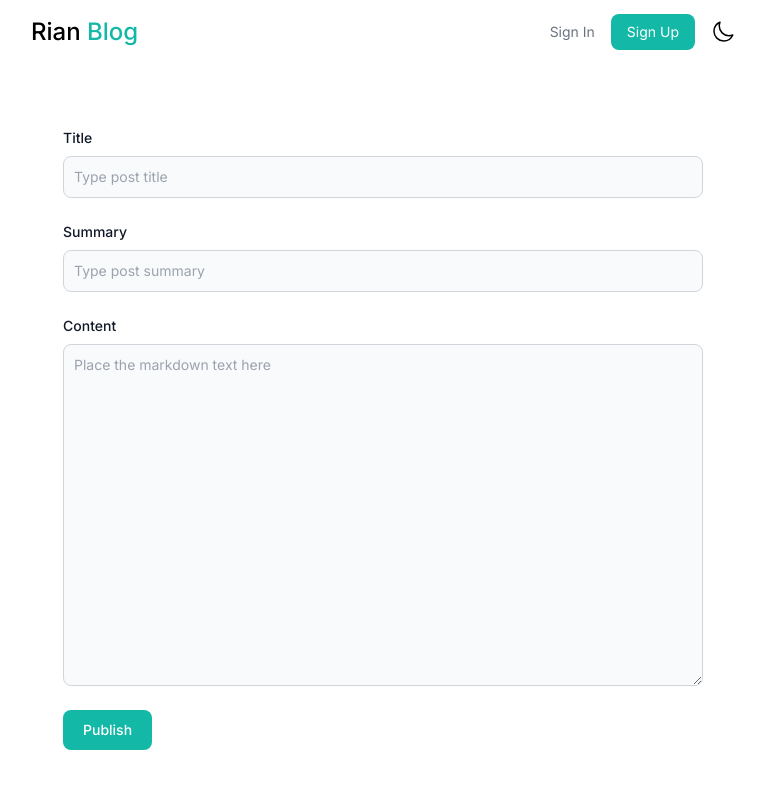
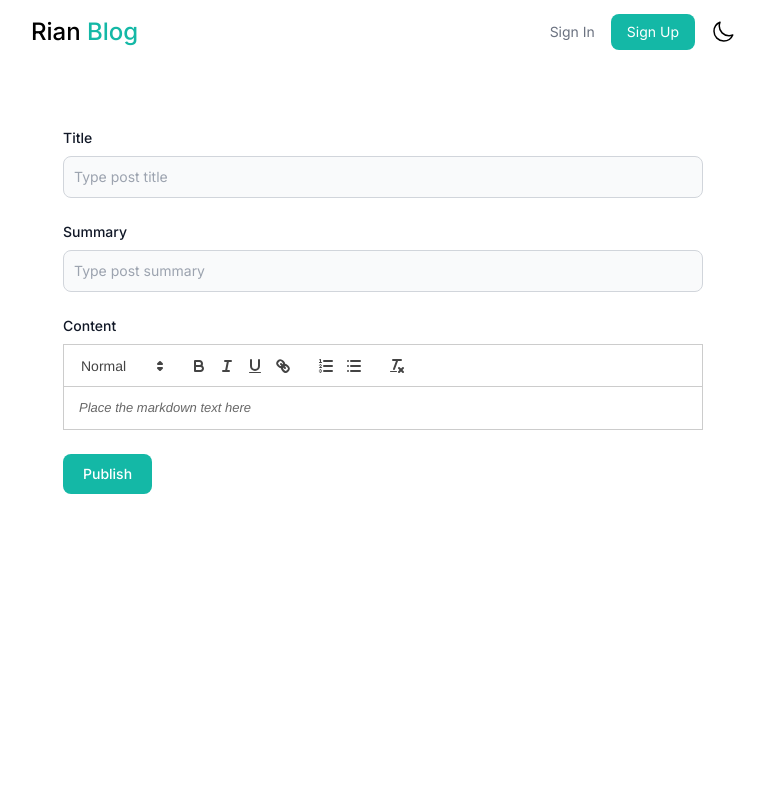
Before and after one commit to RianNegreiros/personal-website, a Next.js app in the folder client/: page /post/new in a window 1280 px wide. Shown: the top 788 px of the page, without its empty margins (257-1021 px from the left). Built offline with nearby package versions, Linux system fonts and the light colour scheme; no server answers.

Commit message:
chore: remove quill package

```diff
--- a/client/app/post/new/page.tsx
+++ b/client/app/post/new/page.tsx
@@ -1,4 +1,25 @@
+"use client"
+
+import { useState } from 'react';
+import ReactQuill from 'react-quill';
+import 'react-quill/dist/quill.snow.css';
+
+interface NewPostState {
+  editorContent: string;
+}
+
 export default function NewPostPage() {
+  const [state, setState] = useState<NewPostState>({
+    editorContent: '',
+  });
+
+  const handleEditorChange = (content: string) => {
+    setState({
+      ...state,
+      editorContent: content,
+    });
+  };
+
   return (
     <section className="bg-white dark:bg-gray-900">
       <div className="py-8 px-4 mx-auto max-w-2xl lg:py-16">
@@ -16,7 +37,12 @@ export default function NewPostPage() {
 
             <div className="sm:col-span-2">
               <label htmlFor="content" className="block mb-2 text-sm font-medium text-gray-900 dark:text-white">Content</label>
-              <textarea id="description" rows={16} className="block p-2.5 w-full text-sm text-gray-900 bg-gray-50 rounded-lg border border-gray-300 focus:ring-primary-500 focus:border-primary-500 dark:bg-gray-700 dark:border-gray-600 dark:placeholder-gray-400 dark:text-white dark:focus:ring-primary-500 dark:focus:border-primary-500" placeholder="Place the markdown text here"></textarea>
+              <ReactQuill
+                value={state.editorContent}
+                onChange={handleEditorChange}
+                theme="snow"
+                placeholder="Place the markdown text here"
+              />
             </div>
           </div>
           <button type="submit" className="inline-flex items-center px-5 py-2.5 mt-4 sm:mt-6 text-sm font-medium text-center text-white bg-primary-700 rounded-lg focus:ring-4 bg-teal-500 hover:bg-teal-600 focus:outline-none focus:bg-teal-600">
--- a/client/package.json
+++ b/client/package.json
@@ -21,14 +21,12 @@
     "next": "13.4.12",
     "next-themes": "^0.2.1",
     "postcss": "8.4.27",
-    "quill": "^1.3.7",
     "react": "18.2.0",
     "react-dom": "18.2.0",
     "tailwindcss": "3.3.3",
     "typescript": "5.1.6"
   },
   "devDependencies": {
-    "@tailwindcss/typography": "^0.5.9",
-    "@types/quill": "^2.0.10"
+    "@tailwindcss/typography": "^0.5.9"
   }
 }
```
Also changed, not shown: 1 other file (tests, documents, lock files or other folders).
